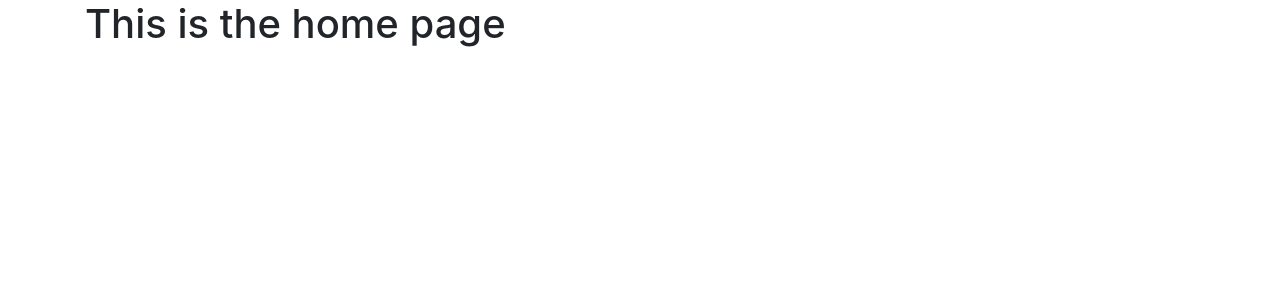
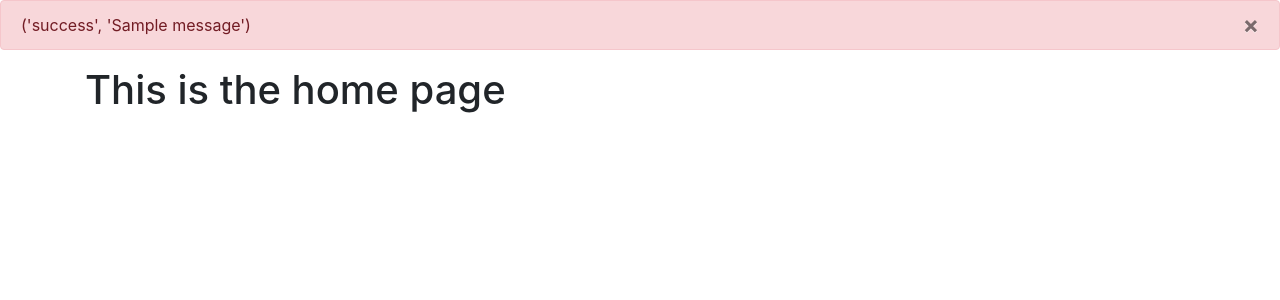
Before and after one commit to Manasseh-Kinyua/letspitch, a Flask app: page / in a window 1280 px wide. Shown: the part 56-356 px from the top of the page. Run offline with Flask 2, Linux system fonts and the light colour scheme; one stand-in notice (Sample message) is shown; some libraries are stand-ins or nearby versions.

Commit message:
Show the error messages when user enters invalid data to the sign up fields

```diff
--- a/app/templates/base.html
+++ b/app/templates/base.html
@@ -39,6 +39,19 @@
         </div>
       </nav>
 
+      {% with messages = get_flashed_messages(with_categories=true) %}
+        {% if messages %}
+            {% for message in messages %}
+                <div class="alert alert-danger alert-dismissable fade show" role="alert">
+                    {{ message }}
+                    <button type="button" class="close" data-dismiss="alert">
+                        <span aria-hidden="true">&times;</span>
+                    </button>
+                </div>
+            {% endfor %}
+        {% endif %}
+      {% endwith %}
+
       <div class="container">
         {% block content %}
 
```
